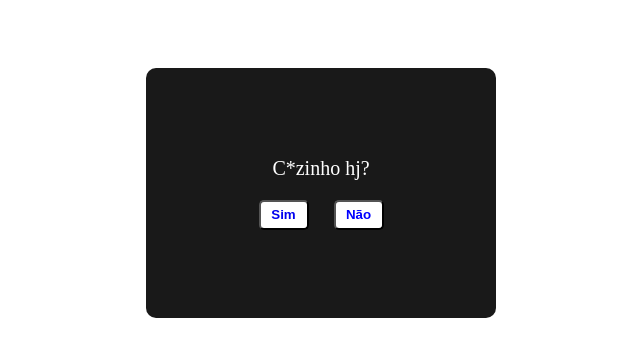
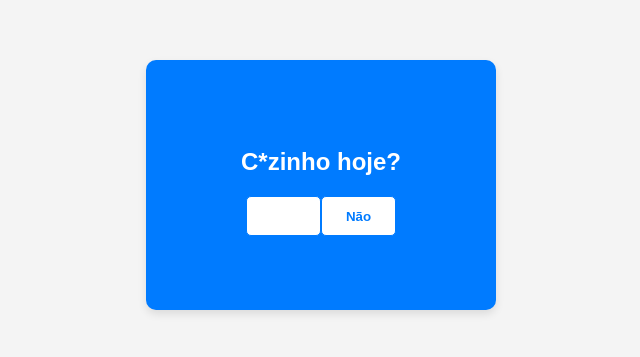
Before and after one commit to VirgesJuana/c, a plain HTML site: page index.html in a window 1280 px wide. Shown: the part 215-572 px from the top of the page, without its empty margins (319-959 px from the left). Drawn offline with Linux system fonts and the light colour scheme.

Commit message:
Update index.html

```diff
--- a/index.html
+++ b/index.html
@@ -7,23 +7,34 @@
             justify-content: center;
             align-items: center;
             height: 100vh;
+            margin: 0;
+            background-color: #f4f4f4; /* Cor de fundo */
+            font-family: Arial, sans-serif;
         }
 
         a {
             text-decoration: none;
+            color: #fff; /* Cor do link */
         }
 
         .box {
-            font-size: 20px;
-            color: white;
+            font-size: 24px;
+            color: #333; /* Cor do texto */
             height: 250px;
             width: 350px;
             border-radius: 10px;
-            background: #191919;
+            background: #007bff; /* Cor de fundo da caixa */
+            display: flex;
             flex-direction: column;
-            display: flex;
             align-items: center;
             justify-content: center;
+            box-shadow: 0 4px 8px rgba(0, 0, 0, 0.1); /* Sombra */
+        }
+
+        .box p {
+            margin-bottom: 20px;
+            font-weight: bold;
+            color: #fff; /* Cor do texto */
         }
 
         .buttons-container {
@@ -34,18 +45,26 @@
         }
 
         button {
-            height: 30px;
-            width: 50px;
-            background: white;
+            height: 40px;
+            width: 80px;
+            background: #fff; /* Cor de fundo do botão */
+            border: 1px solid #007bff; /* Cor da borda */
             border-radius: 5px;
-            color: blue;
-            font-weight: 600;
+            color: #007bff; /* Cor do texto do botão */
+            font-weight: bold;
+            cursor: pointer;
+            transition: background-color 0.3s, color 0.3s;
+        }
+
+        button:hover {
+            background-color: #007bff; /* Cor de fundo ao passar o mouse */
+            color: #fff; /* Cor do texto ao passar o mouse */
         }
     </style>
 </head>
 <body>
     <div class="box">
-        <p>C*zinho hj?</p>
+        <p>C*zinho hoje?</p>
         <div class="buttons-container">
             <button>
                 <a href="https://pumplover.github.io/agendar/">Sim</a>
@@ -55,8 +74,8 @@
     </div>
     <script>
         let button = document.getElementById('no');
-        let height = window.innerHeight - 50;
-        let width = window.innerWidth - 50;
+        let height = window.innerHeight - 90;
+        let width = window.innerWidth - 90;
 
         button.addEventListener('mouseover', function() {
             button.style.position = "absolute";
```
